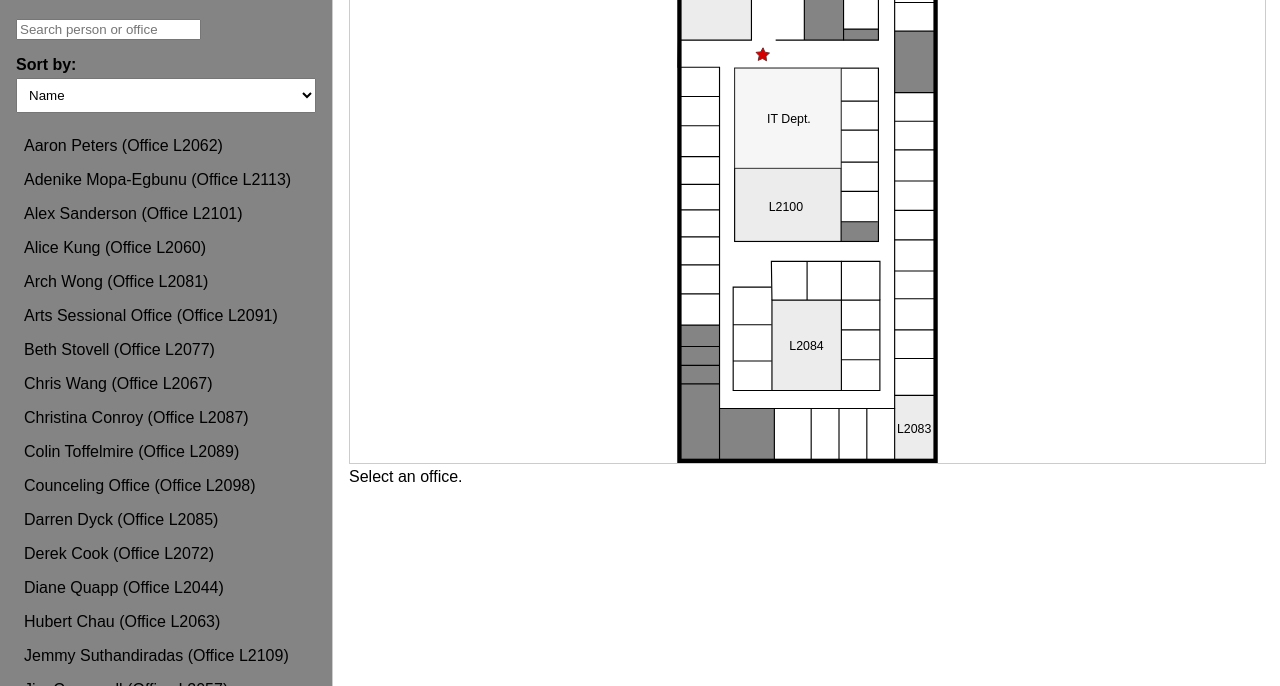
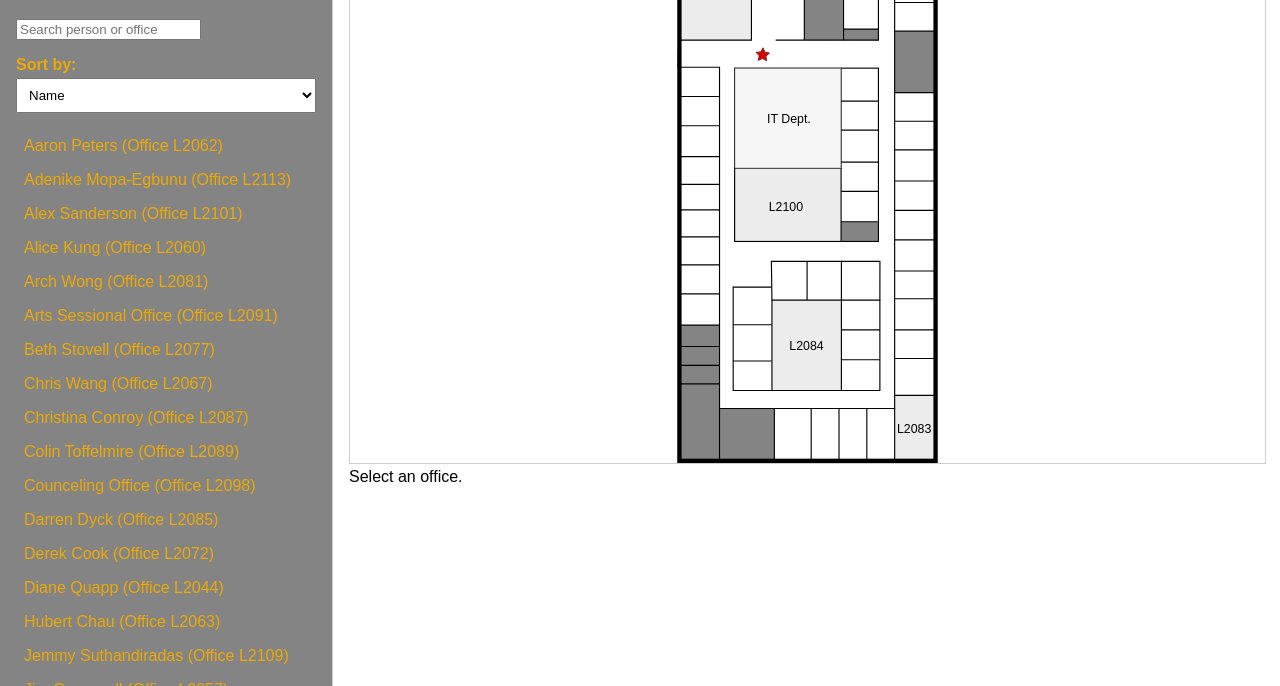
Before and after one commit to maximumrozema/office-finder, a plain HTML site: page index.html in a window 1280 px wide. Shown: the part 114-800 px from the top of the page. Drawn offline with Linux system fonts and the light colour scheme.

Commit message:
Add text color to sidebar in style.css

```diff
--- a/style.css
+++ b/style.css
@@ -1,7 +1,6 @@
 body{font-family:Arial,sans-serif;margin:0}
   .container{display:flex;height:100vh}
-  .sidebar{background-color:#848484;width:300px;padding:1rem;border-right:1px solid #ccc;overflow:auto}
-  .sidebarheader{color:#eba904}
+  .sidebar{background-color:#848484;color:#eba904;width:300px;padding:1rem;border-right:1px solid #ccc;overflow:auto}
   .content{flex:1;padding:1rem}#directory{list-style:none;padding:0}
     #directory li{padding:.5rem;cursor:pointer}
     #directory li:hover{background:#eee}
```
